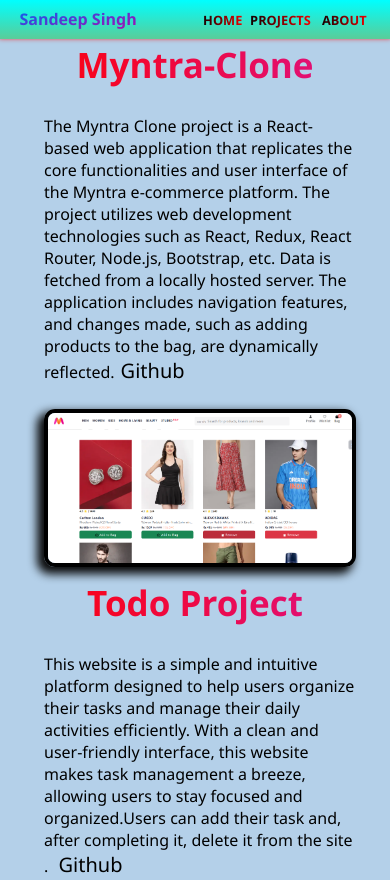
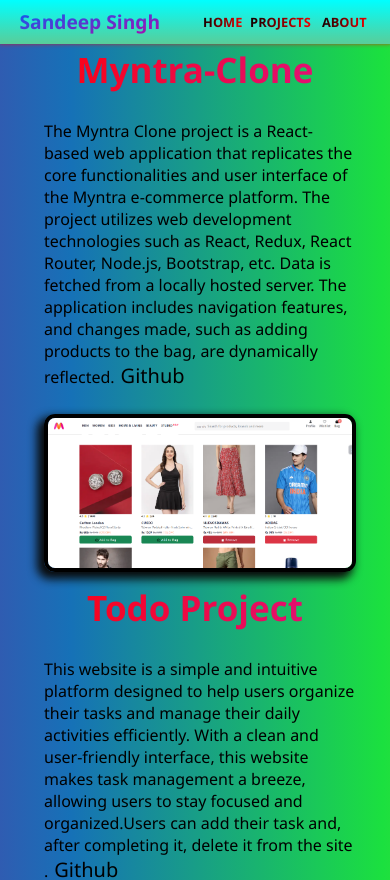
Before and after one commit to studysingh/myPortfolio, a React (Vite) app: page /myPortfolio/projects in a window 390 px wide. Shown: the top 880 px of the page. Built offline with nearby package versions, Linux system fonts and the light colour scheme.

Commit message:
added animated background

```diff
--- a/src/App.css
+++ b/src/App.css
@@ -18,7 +18,7 @@
 }
 .nav-bar {
   font-size: 1em;
-  font-weight: 600;
+  font-weight: 700;
 }
 .nav-link {
   text-decoration: none;
@@ -32,7 +32,11 @@
   transition-duration: 0.5s;
 }
 .nav-link:hover {
-  font-weight: 700;
+  font-size: 1.02em;
+  background: linear-gradient(to right, rgb(55, 5, 255), rgb(249, 2, 125));
+  -webkit-background-clip: text;
+  background-clip: text;
+  color: transparent;
 }
 .name {
   text-decoration: none;
@@ -50,7 +54,7 @@
 }
 .abovePage {
   width: 100vw;
-  background-color: rgb(180, 208, 233);
+  /* background-color: rgb(180, 208, 233); */
   overflow: hidden;
   display: flex;
   align-items: center;
@@ -123,7 +127,7 @@
 }
 .belowPage {
   width: 100vw;
-  background-color: rgb(180, 208, 233);
+  /* background-color: rgb(180, 208, 233); */
   display: flex;
   justify-content: space-around;
   overflow-x: hidden;
@@ -174,7 +178,7 @@
 }
 .about {
   width: 100vw;
-  background-color: rgb(180, 208, 233);
+  /* background-color: rgb(180, 208, 233); */
   min-height: 80vh;
   display: flex;
   flex-direction: column;
@@ -222,7 +226,7 @@
 }
 .project-container {
   width: 100vw;
-  background-color: rgb(180, 208, 233);
+  /* background-color: rgb(180, 208, 233); */
   min-height: 80vh;
 }
 .project {
@@ -265,7 +269,10 @@
 }
 @media screen and (max-width: 500px) {
   .name {
-    font-size: 1em;
+    font-size: 1.2em;
+  }
+  .abovePageContent {
+    text-align: center;
   }
   .nav-bar {
     font-size: 0.8em;
--- a/src/App.jsx
+++ b/src/App.jsx
@@ -2,12 +2,17 @@
 import Header from "./header";
 import Footer from "./footer";
 import { Outlet } from "react-router";
+import Container from "./container";
 
 function App() {
   return (
     <>
-      <Header></Header>
-      <Outlet />
+      <Header />
+
+      <Container>
+        <Outlet />
+      </Container>
+
       <Footer></Footer>
     </>
   );
--- /dev/null
+++ b/src/container.jsx
@@ -0,0 +1,6 @@
+import styles from "./container.module.css";
+
+const Container = ({ children }) => {
+  return <div className={styles.container}>{children}</div>;
+};
+export default Container;
--- /dev/null
+++ b/src/container.module.css
@@ -0,0 +1,60 @@
+.container {
+  background: linear-gradient(
+    270deg,
+    rgb(230, 33, 33),
+    rgb(191, 209, 29),
+    rgb(27, 224, 63),
+    rgb(22, 113, 183),
+    rgb(134, 21, 159),
+    rgb(181, 34, 58)
+  );
+  background-size: 400% 400%;
+  -webkit-animation: bg-animate 40s ease infinite;
+  -moz-animation: AnimationName 40s ease infinite;
+  -o-animation: AnimationName 40s ease infinite;
+  animation: AnimationName 40s ease infinite;
+}
+@-webkit-keyframes AnimationName {
+  0% {
+    background-position: 0% 50%;
+  }
+  50% {
+    background-position: 100% 50%;
+  }
+  100% {
+    background-position: 0% 50%;
+  }
+}
+@-moz-keyframes AnimationName {
+  0% {
+    background-position: 0% 50%;
+  }
+  50% {
+    background-position: 100% 50%;
+  }
+  100% {
+    background-position: 0% 50%;
+  }
+}
+@-o-keyframes AnimationName {
+  0% {
+    background-position: 0% 50%;
+  }
+  50% {
+    background-position: 100% 50%;
+  }
+  100% {
+    background-position: 0% 50%;
+  }
+}
+@keyframes AnimationName {
+  0% {
+    background-position: 0% 50%;
+  }
+  50% {
+    background-position: 100% 50%;
+  }
+  100% {
+    background-position: 0% 50%;
+  }
+}
--- a/src/home.jsx
+++ b/src/home.jsx
@@ -15,7 +15,7 @@
               target="blank"
               href="https://drive.google.com/file/d/1S6NR4Kso670Qhk-zq3xI0NQjrapFfiPU/view?usp=drivesdk"
             >
-              Get CV
+              Get Resume
             </a>
             <Link className="ap-link-2" to="/myPortfolio/projects">
               Project
--- a/src/projects.jsx
+++ b/src/projects.jsx
@@ -36,7 +36,7 @@
             efficiently. With a clean and user-friendly interface, this website
             makes task management a breeze, allowing users to stay focused and
             organized.Users can add their task and, after completing it, delete
-            it from the site .{" "}
+            it from the site .
             <a
               className="project-link"
               href="https://github.com/studysingh/h_todo"
```
